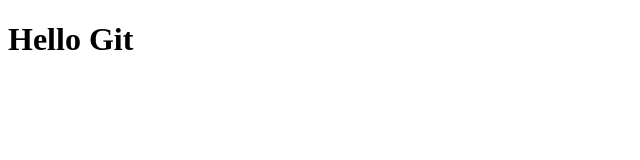
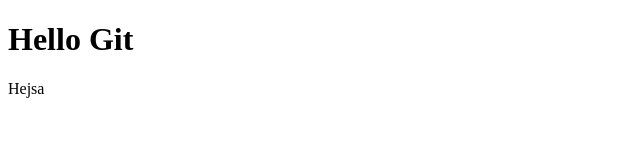
Before and after one commit to wn300706-ux/emnesite, a plain HTML site: page index.html in a window 1280 px wide. Shown: the full height of the page, 0-640 px from the left. Drawn offline with Linux system fonts and the light colour scheme.

Commit message:
Tilføjer paragraf hejsa

```diff
--- a/index.html
+++ b/index.html
@@ -7,5 +7,6 @@
   </head>
   <body>
     <h1>Hello Git</h1>
+    <p>Hejsa</p>
   </body>
 </html>
```
